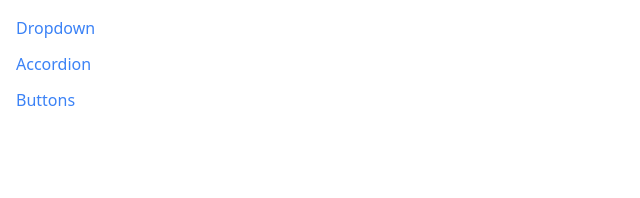
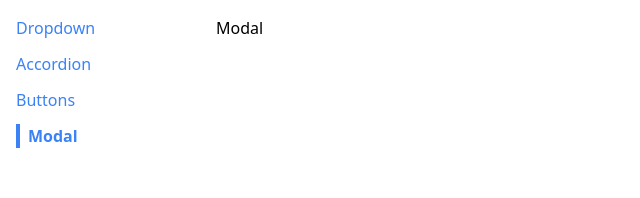
Before and after one commit to ElSmith7/react-menu-components, a React (Create React App) app: page /modal in a window 1280 px wide. Shown: the top 198 px of the page, without its empty margins (0-640 px from the left). Built offline with nearby package versions, Linux system fonts and the light colour scheme.

Commit message:
created Modal component and page

```diff
--- a/src/App.js
+++ b/src/App.js
@@ -3,6 +3,8 @@
 import AccordionPage from "./pages/AccordionPage";
 import DropDownPage from "./pages/DropDownPage";
 import ButtonPage from "./pages/ButtonPage";
+import ModalPage from "./pages/ModalPage";
+import Modal from "./components/Modal";
 
 function App() {
   return (
@@ -18,6 +20,9 @@
         <Route path="/buttons">
           <ButtonPage />
         </Route>
+        <Route path="/modal">
+          <ModalPage />
+        </Route>
       </div>
     </div>
   );
--- /dev/null
+++ b/src/components/Modal.js
@@ -0,0 +1,5 @@
+function Modal() {
+  return <div>Modal</div>;
+}
+
+export default Modal;
--- a/src/components/Sidebar.js
+++ b/src/components/Sidebar.js
@@ -5,6 +5,7 @@
     { label: "Dropdown", path: "/" },
     { label: "Accordion", path: "/accordion" },
     { label: "Buttons", path: "/buttons" },
+    { label: "Modal", path: "/modal" },
   ];
   const renderedLinks = links.map((link) => {
     return (
--- /dev/null
+++ b/src/pages/ModalPage.js
@@ -0,0 +1,7 @@
+import Modal from "../components/Modal";
+
+function ModalPage() {
+  return <Modal />;
+}
+
+export default ModalPage;
```
